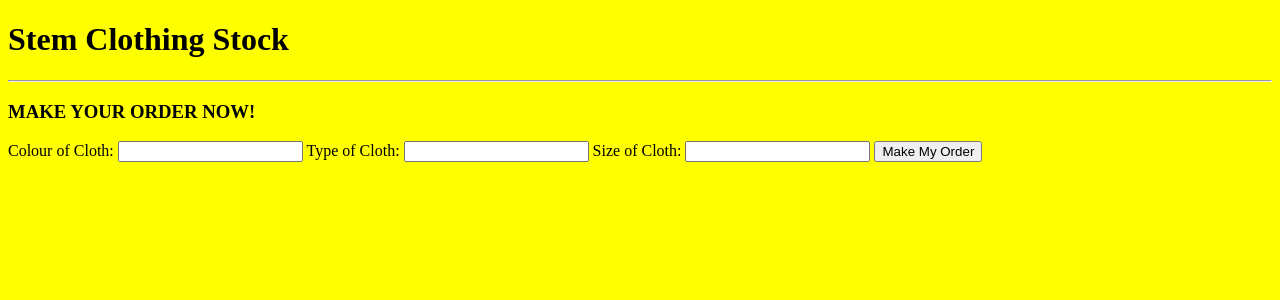
After one commit to srochieng/project_flask, a Flask app: page /MakeOrder in a window 1280 px wide. The commit adds this page. Shown: the top 300 px of the page. Run offline with Flask 2, Linux system fonts and the light colour scheme.

Commit message:
initial committ

```diff
--- a/app.py
+++ b/app.py
@@ -1,15 +1,29 @@
 from flask import Flask
 from flask import render_template
+from flask_wtf import FlaskForm
+from wtforms import StringField
+from wtforms.validators import DataRequired
 
 app = Flask(__name__)
+app.config['SECRET_KEY']='SuperSecretKey'
+
+class OrderForm(FlaskForm):
+    colour = StringField('Colour of Cloth:', validators=[DataRequired()])
+    type = StringField('Type of Cloth:', validators=[DataRequired()])
+    size = StringField('Size of Cloth:', validators=[DataRequired()])
 
 @app.route('/')
 def index():
     return render_template('index.html', pageTitle='Stem Clothing Kenya')
 
-@app.route('/Stem')
-def Stem():
-    return render_template('Stem.html', pageTitle='What We Sell')
+@app.route('/MakeOrder', methods=['GET', 'POST'])
+def make_order():
+    form = OrderForm()
+    if form.validate_on_submit():
+        return "<h2> Your order has been received for a {0} {1} {2}".format(form.colour.data, form.type.data, form.size.data)
+
+
+    return render_template('MakeOrder.html', form=form, pageTitle='My Order')
 
 if __name__ == '__main__':
     app.run(debug=True)
--- a/requirements.txt
+++ b/requirements.txt
@@ -1,7 +1,9 @@
 click==8.0.0
 colorama==0.4.4
 Flask==2.0.0
+Flask-WTF==0.14.3
 itsdangerous==2.0.0
 Jinja2==3.0.0
 MarkupSafe==2.0.0
 Werkzeug==2.0.1
+WTForms==2.3.3
--- /dev/null
+++ b/templates/MakeOrder.html
@@ -0,0 +1,19 @@
+{% extends 'base.html' %}
+{% block body %}
+<div>
+
+
+            <h3> MAKE YOUR ORDER NOW!</h3>
+
+            <form method="POST" action="{{ url_for('make_order') }}">
+
+                {{ form.csrf_token }}
+                {{ form.colour.label }} {{ form.colour(size=20) }}
+                {{ form.type.label }} {{ form.type(size=20) }}
+                {{ form.size.label }} {{ form.size(size=20) }}
+
+                <input type="submit" value="Make My Order">
+
+            </form>
+</div>
+{% endblock %}
--- a/templates/base.html
+++ b/templates/base.html
@@ -8,7 +8,8 @@
     </head>
 
         <body>
-
+            <h1> Stem Clothing Stock </h1>
+            <hr>
             {% block body %}
 
             {% endblock %}
--- a/templates/index.html
+++ b/templates/index.html
@@ -4,7 +4,7 @@
 
 {% block body %}
 
-            <h2> This is Stem Clothing Home Page!</h2>
+            <h4> This is Stem Clothing Home Page!</h4>
 
             <img src="{{ url_for('static', filename='images/stem.jpg') }}" />
 
```
Also changed, not shown: templates/Stem.html (deleted, +0 -9 lines).
